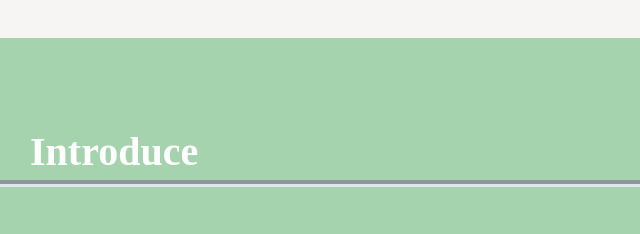
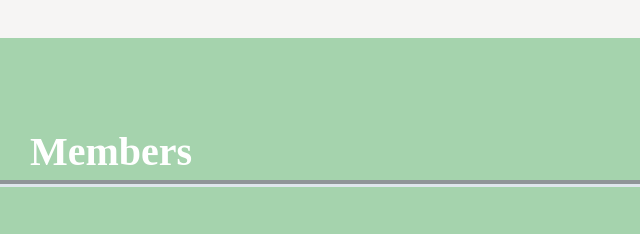
Before and after one commit to wasedasai2021shinkan/introducetoppage, a plain HTML site: page index.html in a window 1280 px wide. Shown: the part 1140-1374 px from the top of the page, 0-640 px from the left. Drawn offline with Linux system fonts and the light colour scheme.

Commit message:
Update index.html

```diff
--- a/index.html
+++ b/index.html
@@ -41,7 +41,7 @@
       </div>
 
       <div class="contents2">
-        <a id="introduce"><h3 class="section-title2">Introduce</h3></a>
+        <a id="introduce"><h3 class="section-title2">Members</h3></a>
         <p class="chuui">写真をタップしたらそれぞれの自己紹介ページにとべるよ！</p>
 　　　　　<div class="wrapper">
          <div class="wrapper1">
```
